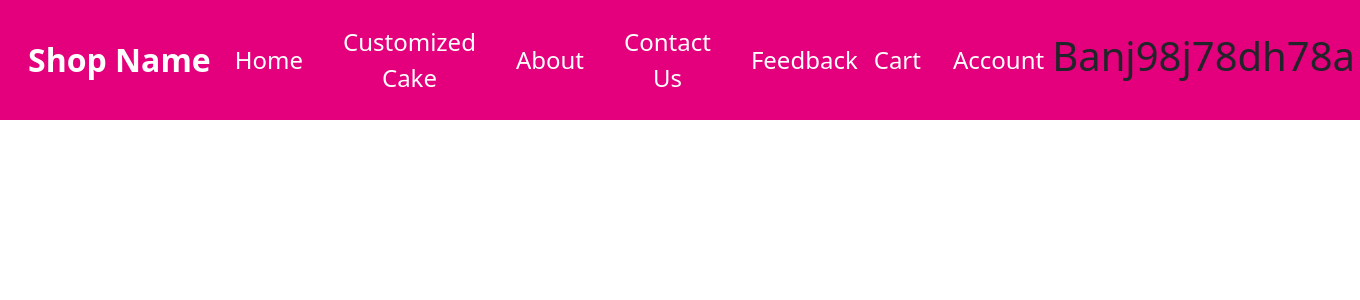
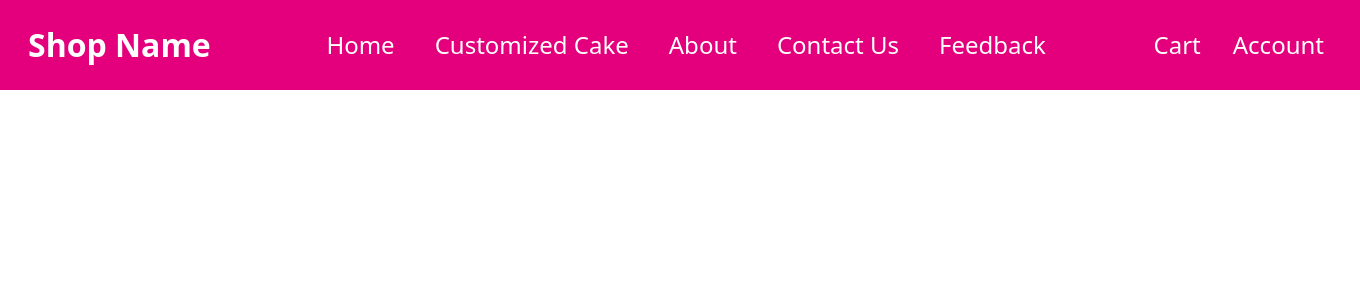
Before and after one commit to NiranjanPanigrahi61/FinalYearProject, a PHP site: page /bbs/user_nav.php in a window 1360 px wide. Shown: the top 300 px of the page. Run offline with PHP 8.4, Linux system fonts and the light colour scheme; some libraries are stand-ins or nearby versions.

Commit message:
h1 removed

```diff
--- a/user_nav.php
+++ b/user_nav.php
@@ -40,7 +40,6 @@
                     <li class="nav-item"><a class="nav-link text-white" href="cart.html">Cart</a></li>
                     <li class="nav-item"><a class="nav-link text-white" href="account.html">Account</a></li>
                 </ul>
-                <h1>Banj98j78dh78a</h1>
             </div>
         </div>
     </nav>
```
